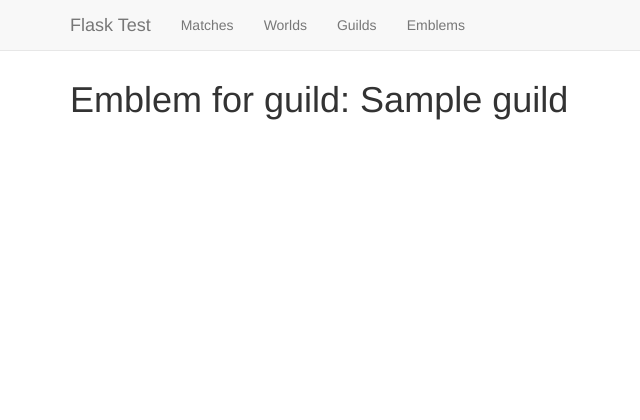
After one commit to 5290charlie/gw2, a Flask app: template app/templates/emblems.html in a window 1280 px wide. The commit adds this page. Shown: the top 420 px of the page, without its empty margins (0-640 px from the left). Run offline with Flask 2, Linux system fonts and the light colour scheme; the template is opened without the code that fills it: most values are stand-ins (such as "Sample title", 1, 10 or a date in 2020); parts of the project's set-up code (start-up, migrations or seed data) failed here and were passed over; some libraries are stand-ins or nearby versions.

Commit message:
Added remaining routes and templates for basic site layout

```diff
--- /dev/null
+++ b/app/templates/emblems.html
@@ -0,0 +1,13 @@
+{% extends "structure.html" %}
+{% block content %}
+    {% if emblem %}
+        <h1>Emblem for guild: {{ emblem.guild.name }}</h1>
+    {% elif emblems %}
+        <ul>
+            {% for emblem in emblems %}
+                <li><a href="{{ url_for('emblems', emblem_id=emblem.id) }}">Emblem for guild: {{ emblem.guild.name }}</a></li>
+            {% endfor %}
+        </ul>
+    {% endif %}
+
+{% endblock %}
--- a/app/templates/index.html
+++ b/app/templates/index.html
@@ -1,8 +1,4 @@
 {% extends "base.html" %}
 {% block content %}
-    <ul>
-        {% for match in matches %}
-            <li><a href="/match/{{ match.id }}">{{ match.wvw_match_id }}</a></li>
-        {% endfor %}
-    </ul>
+    <h1>Homepage</h1>
 {% endblock %}
--- a/app/templates/matches.html
+++ b/app/templates/matches.html
@@ -5,7 +5,7 @@
     {% elif matches %}
         <ul>
             {% for match in matches %}
-                <li><a href="/matches/{{ match.id }}">{{ match.wvw_match_id }}</a></li>
+                <li><a href="{{ url_for('matches', match_id=match.id) }}">{{ match.wvw_match_id }}</a></li>
             {% endfor %}
         </ul>
     {% endif %}
--- a/app/views.py
+++ b/app/views.py
@@ -36,7 +36,7 @@ def index():
 
 @app.route('/matches')
 @app.route('/matches/<int:match_id>')
-def match(match_id=None):
+def matches(match_id=None):
     if match_id is not None:
         match = Match.get(Match.id==match_id)
     else:
@@ -45,18 +45,35 @@ def match(match_id=None):
 
     return render_template('matches.html', **locals())
 
-@app.route('/world/<int:world_id>')
-def world(world_id):
-    world = World.get(id=world_id)
-    guilds = Guild.select().where(Guild.world==world)
-    return render_template('world.html',
-                           world=world,
-                           guilds=guilds)
+@app.route('/worlds')
+@app.route('/worlds/<int:world_id>')
+def worlds(world_id=None):
+    if world_id is not None:
+        world = World.get(World.id==world_id)
+    else:
+        world = None
+        worlds = World.select()
 
-@app.route('/guild/<int:guild_id>')
-def guild(guild_id):
-    guild = Guild.get(id=guild_id)
-    claims = Claim.select().where(Claim.guild==guild)
-    return render_template('guild.html',
-                           guild=guild,
-                           claims=claims)
+    return render_template('worlds.html', **locals())
+
+@app.route('/guilds')
+@app.route('/guilds/<int:guild_id>')
+def guilds(guild_id=None):
+    if guild_id is not None:
+        guild = Guild.get(Guild.id==guild_id)
+    else:
+        guild = None
+        guilds = Guild.select()
+
+    return render_template('guilds.html', **locals())
+
+@app.route('/emblems')
+@app.route('/emblems/<int:emblem_id>')
+def emblems(emblem_id=None):
+    if emblem_id is not None:
+        emblem = Emblem.get(Emblem.id==emblem_id)
+    else:
+        emblem = None
+        emblems = Emblem.select()
+
+    return render_template('emblems.html', **locals())
```
Also changed, not shown: app/templates/base.html (deleted, +0 -16 lines), app/templates/guild.html (deleted, +0 -12 lines), app/templates/guilds.html (added, +13 -0 lines), app/templates/match.html (deleted, +0 -11 lines), app/templates/world.html (deleted, +0 -14 lines), app/templates/worlds.html (added, +13 -0 lines).
